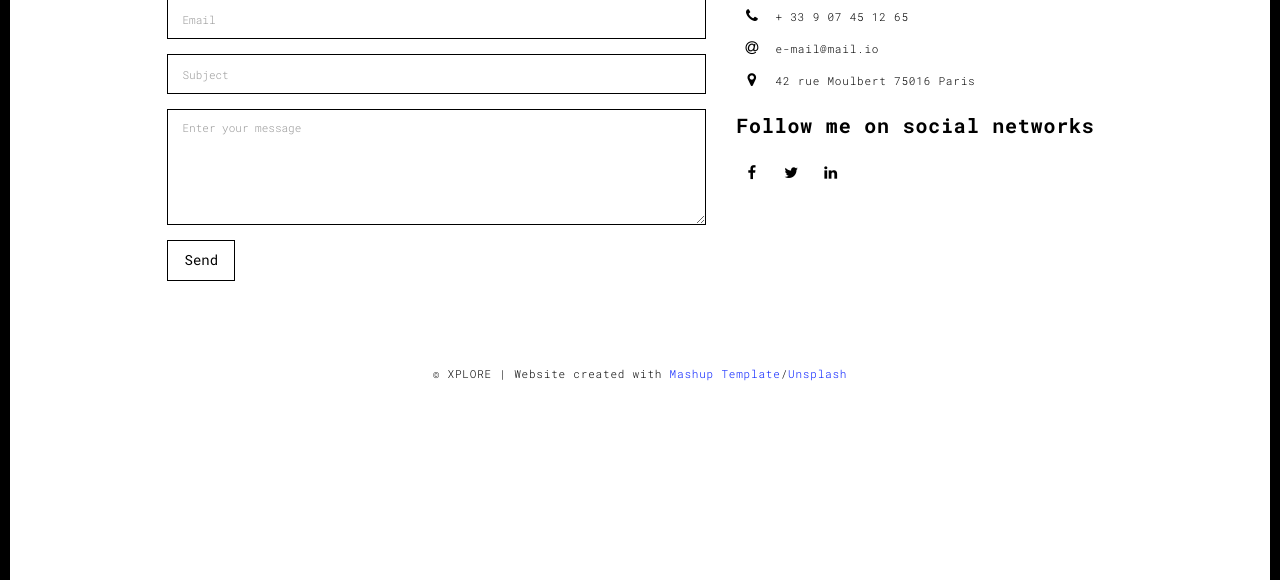
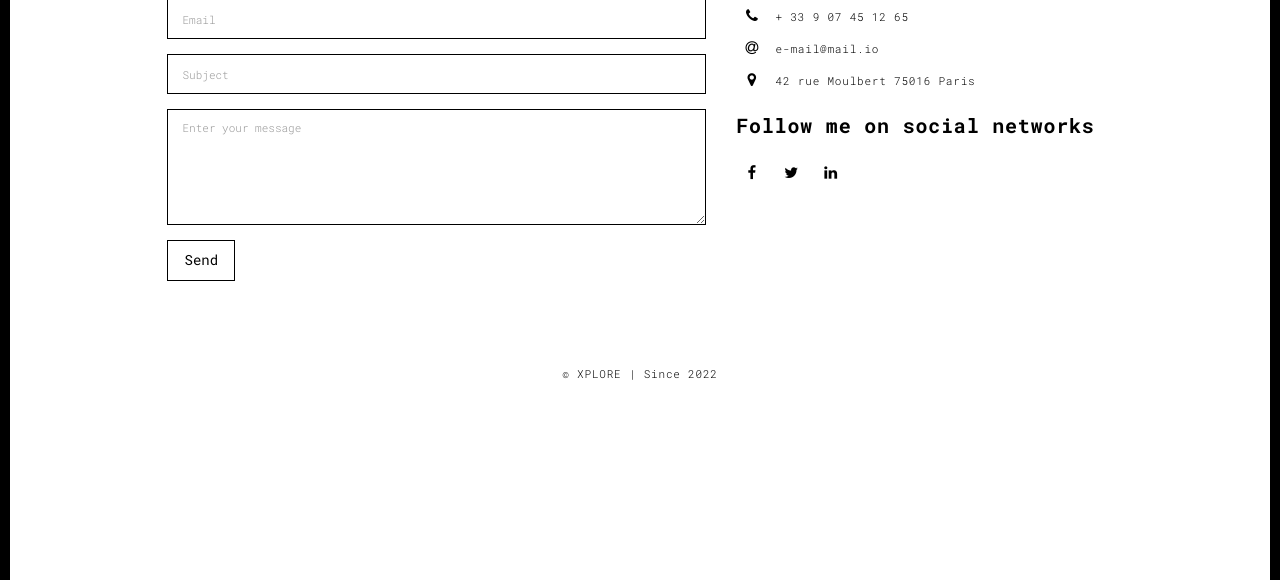
Before and after one commit to anson10/portfolio, a Flask app: page /contact.html in a window 1280 px wide. Shown: the part 203-783 px from the top of the page. Run offline with Flask 2, Linux system fonts and the light colour scheme; some libraries are stand-ins or nearby versions.

Commit message:
Updated contact.html

```diff
--- a/templates/contact.html
+++ b/templates/contact.html
@@ -122,7 +122,7 @@
   <div class="container">
     <div class="row">
       <div class="col-xs-12">
-        <p>© XPLORE | Website created with <a href="http://www.mashup-template.com/" title="Create website with free html template">Mashup Template</a>/<a href="https://www.unsplash.com/" title="Beautiful Free Images">Unsplash</a></p>
+        <p>© XPLORE | Since 2022</p>
       </div>
     </div>
   </div>
```
